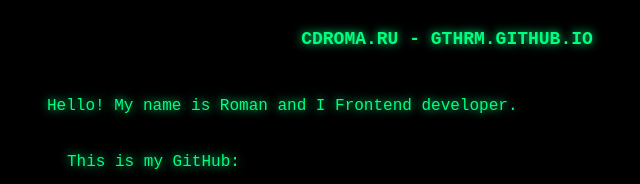
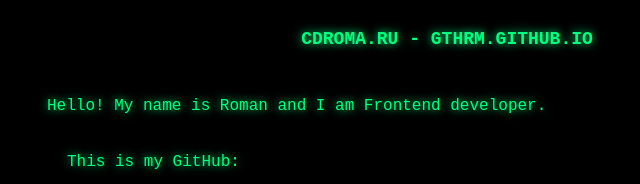
Before and after one commit to gthrm/gthrm.github.io, a React (Create React App) app: page / in a window 1280 px wide. Shown: the top 184 px of the page, without its empty margins (193-833 px from the left). Built offline with nearby package versions, Linux system fonts and the light colour scheme; a web font is replaced by a local one.

Commit message:
Update App.js

```diff
--- a/src/App.js
+++ b/src/App.js
@@ -8,7 +8,7 @@
       strings: [
         {
           id: '01',
-          text: ['Hello! My name is Roman and I Frontend developer.'],
+          text: ['Hello! My name is Roman and I am Frontend developer.'],
           isTyped: false
         },
         {
@@ -37,7 +37,7 @@
         },
         {
           id: '06',
-          text: ['WELCOM!'],
+          text: ['WELCOME!'],
           isTyped: false
         }
       ]
```
